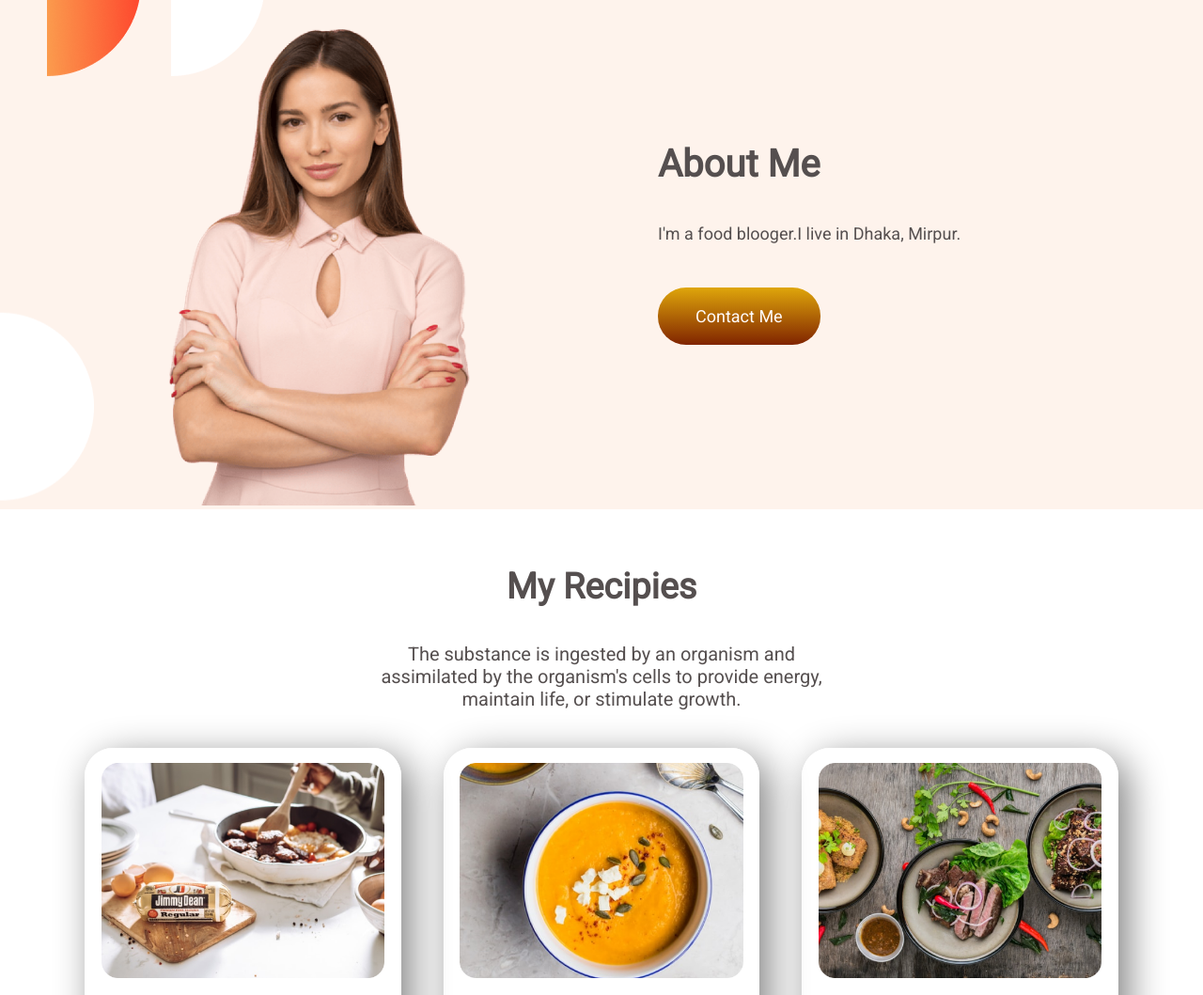
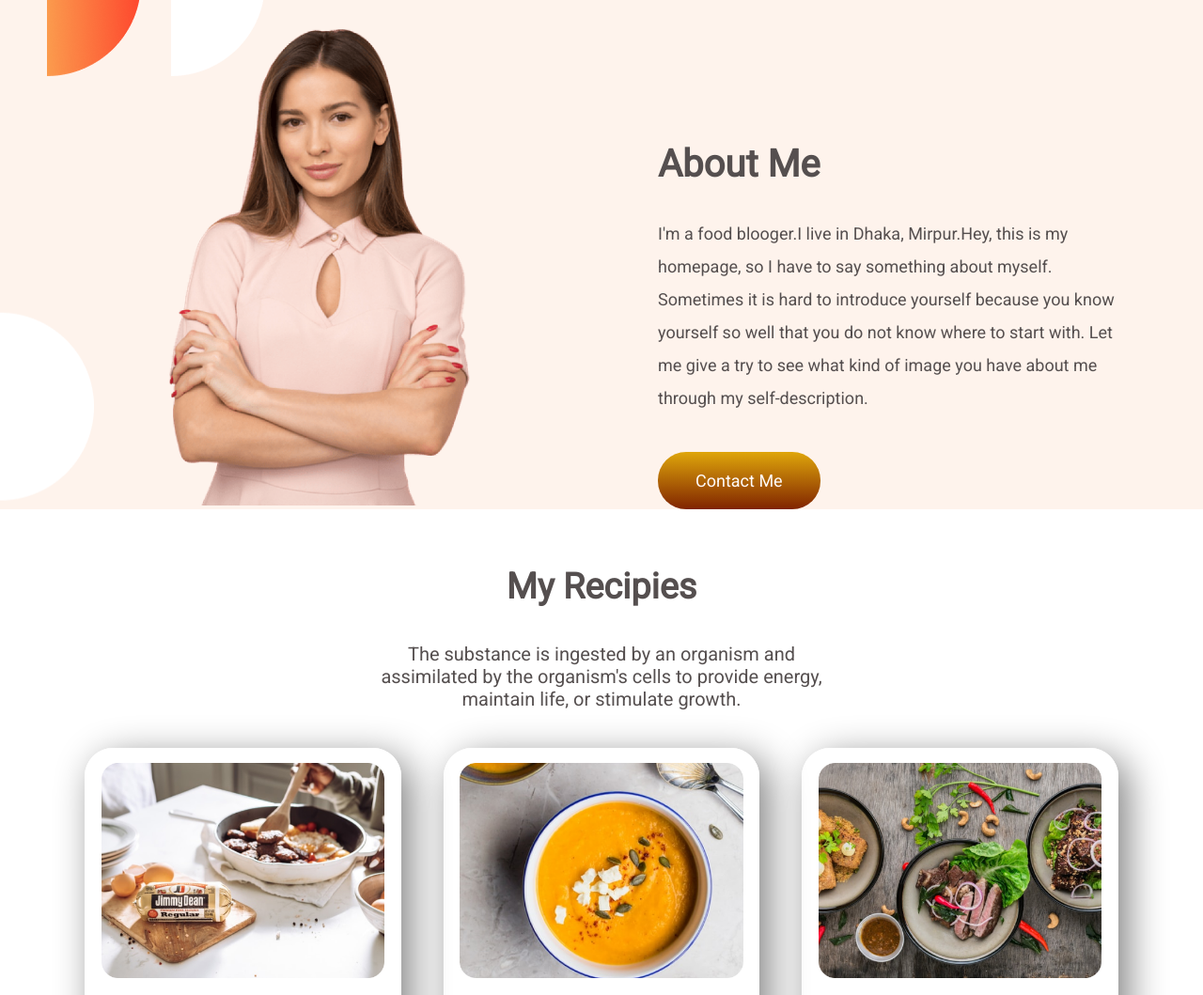
Before and after one commit to koko0007/food-network, a plain HTML site: page index.html in a window 1280 px wide. Shown: the part 787-1846 px from the top of the page at 94% size. Drawn offline with Linux system fonts and the light colour scheme.

Commit message:
text change

```diff
--- a/index.html
+++ b/index.html
@@ -31,7 +31,10 @@
         </div>
         <div class="half-width">
             <h2>About Me</h2>
-            <p class="para">I'm a food blooger.I live in Dhaka, Mirpur.</p>
+            <p class="para">I'm a food blooger.I live in Dhaka, Mirpur.Hey, this is my homepage, so I have to say
+                something about myself. Sometimes it is hard to introduce yourself because you know yourself so well
+                that you do not know where to start with. Let me give a try to see what kind of image you have about me
+                through my self-description. </p>
             <a href="" class="btn">Contact Me</a>
         </div>
     </section>
--- a/style.css
+++ b/style.css
@@ -139,7 +139,7 @@ h2{
 
 }
 .white{
-    color: white;
+    color: rgb(121, 110, 110);
 }
 #footh3{
     text-align: center;
```
